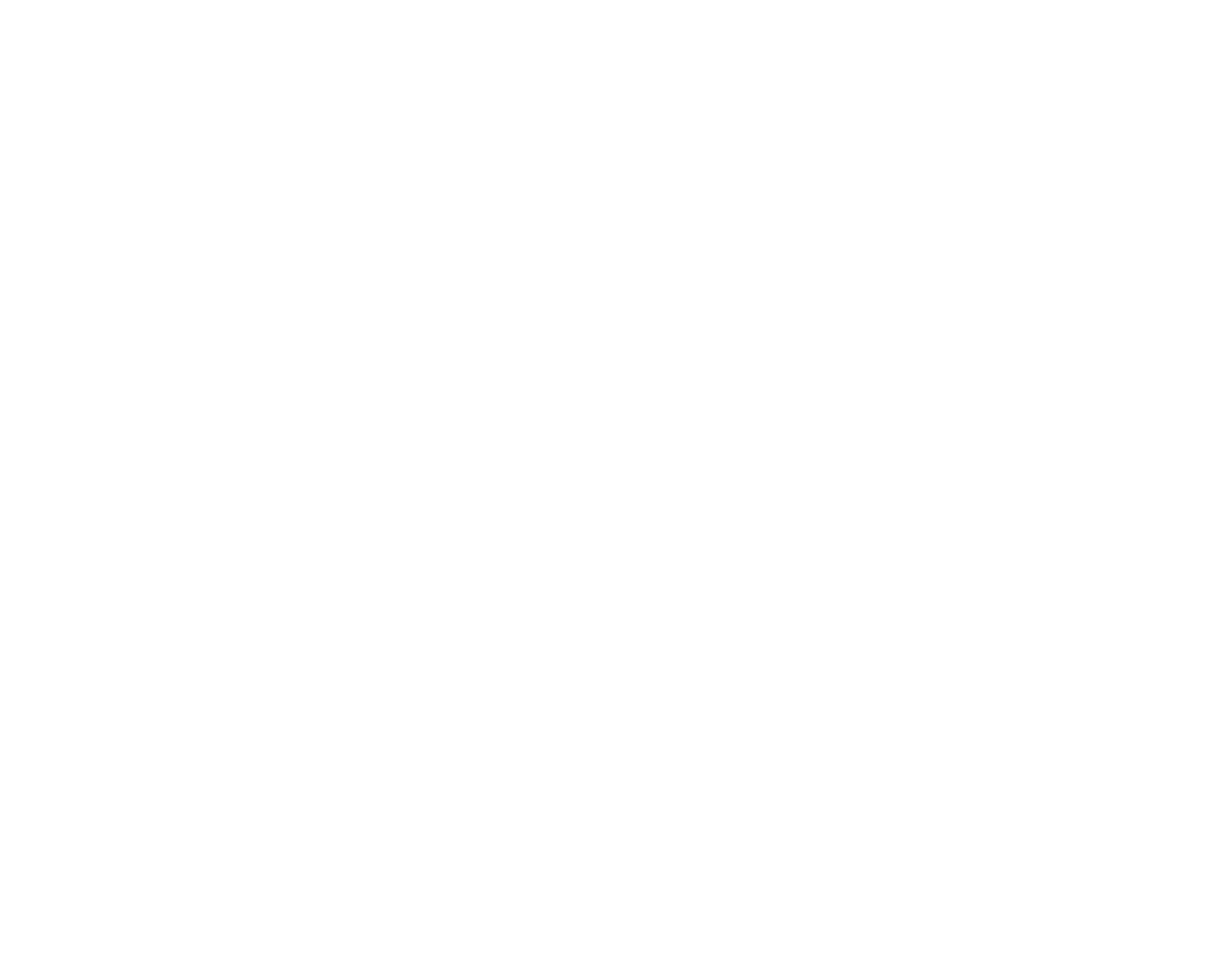
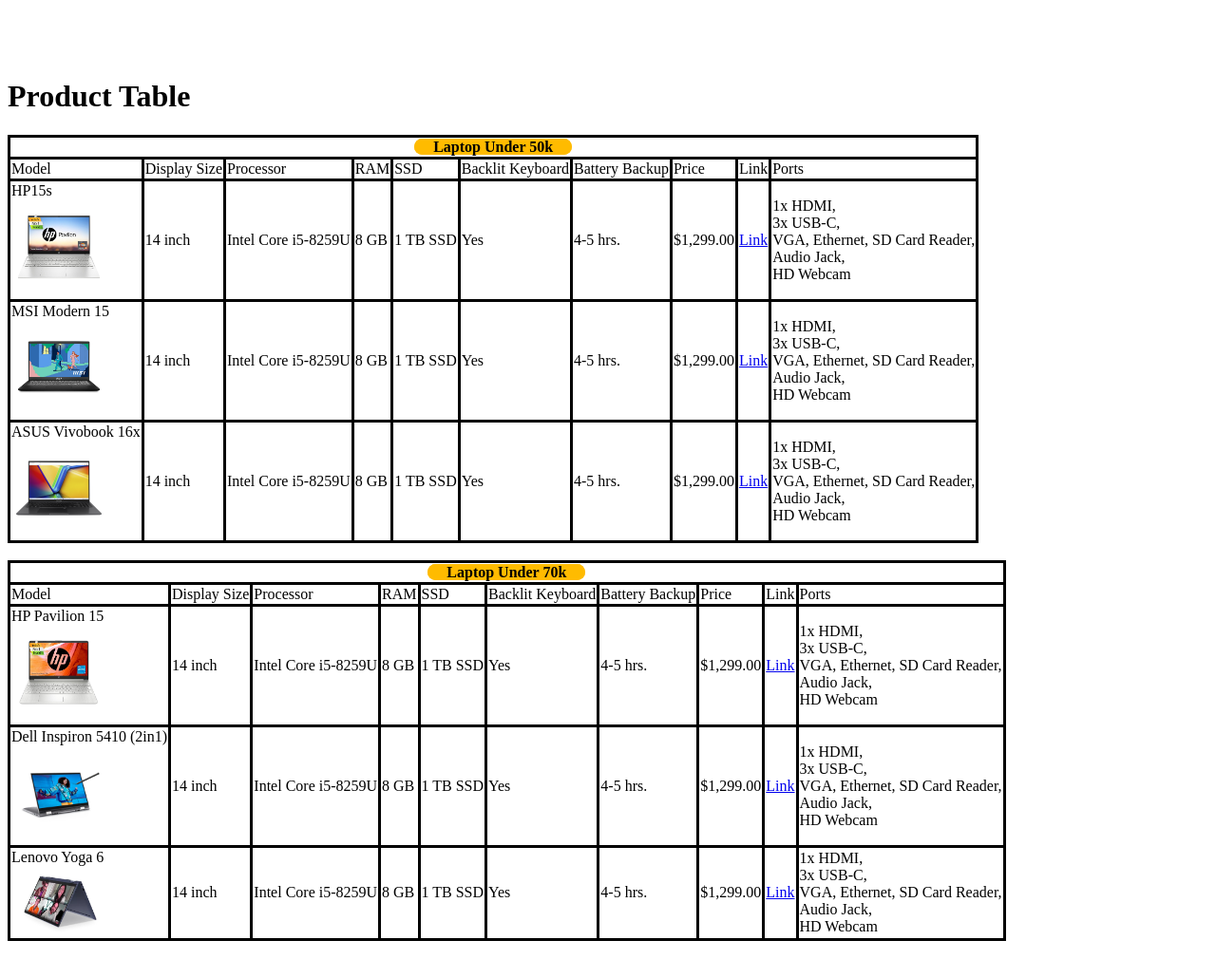
Before and after one commit to username-8/Full-stack-Journey, a website: page Oranium Tech/front end/TASK/2_product_table.html in a window 1280 px wide. Shown: the whole page at 95% size. Before the commit the page ends 800 px from the top, so only its background shows below. Drawn offline with Linux system fonts and the light colour scheme.

Commit message:
product table, i LLMed the detils

```diff
--- a/Oranium Tech/front end/TASK/2_product_table.html
+++ b/Oranium Tech/front end/TASK/2_product_table.html
@@ -0,0 +1,156 @@
+<!DOCTYPE html>
+<html lang="en">
+<head>
+    <meta charset="UTF-8">
+    <meta name="viewport" content="width=device-width, initial-scale=1.0">
+    <title>Product Tale</title>
+    <style>
+        table, tr, td {
+            border-collapse: collapse;
+            border: 3px solid black;
+            width: "50%";
+            padding:"10px"
+        }
+        span {
+            background-color: rgb(255, 187, 0);
+            color: black;
+            border-radius: 20px;
+            border-left: 20px solid rgb(255, 187, 0);
+            border-right: 20px solid rgb(255, 187, 0)
+        }
+        th {
+            text-align: center;
+        }
+    </style>
+</head>
+<body>
+<br>
+<br>
+<br>
+    <h1>Product Table</h1>
+        <table>
+            <th colspan="10"> <span>Laptop Under 50k </span> </th>
+            <tr>
+                <td>Model</td>
+                <td>Display Size</td>
+                <td>Processor</td>
+                <td>RAM</td>
+                <td>SSD</td>
+                <td>Backlit Keyboard</td>
+                <td>Battery Backup</td>
+                <td>Price</td>
+                <td>Link</td>
+                <td>Ports</td>
+            </tr>
+            <tr>
+                <td>
+                    HP15s<br>
+                    <img src="resource/hp15.jpg" alt="HP15s" width="100">
+                </td>
+                <td>14 inch</td>
+                <td>Intel Core i5-8259U</td>
+                <td>8 GB</td>
+                <td>1 TB SSD</td>
+                <td>Yes</td>
+                <td>4-5 hrs.</td>
+                <td>$1,299.00</td>
+                <td><a href="https://www.amazon.com/HP-15s-TouchSmart-Notebook-i5-8259U/dp/B07P64YK3D">Link</a></td>
+                <td> 1x HDMI, <br> 3x USB-C, <br> VGA, Ethernet, SD Card Reader, <br> Audio Jack, <br> HD Webcam</td>
+            </tr>
+            <tr>
+                <td>
+                    MSI Modern 15<br>
+                    <img src="resource/MSIModern15.jpg" alt="MSI Modern 15" width="100">
+                </td>
+                <td>14 inch</td>
+                <td>Intel Core i5-8259U</td>
+                <td>8 GB</td>
+                <td>1 TB SSD</td>
+                <td>Yes</td>
+                <td>4-5 hrs.</td>
+                <td>$1,299.00</td>
+                <td><a href="https://www.amazon.com/MSI-Modern-Notebook-i5-8259U-14AC0/dp/B07P64YK3D">Link</a></td>
+                <td> 1x HDMI, <br> 3x USB-C, <br> VGA, Ethernet, SD Card Reader, <br> Audio Jack, <br> HD Webcam</td>
+            </tr>
+            <tr>
+                <td>
+                    ASUS Vivobook 16x<br>
+                    <img src="resource/ASUSVivobook16.png" alt="ASUS Vivobook16x" width="100">
+                </td>
+                <td>14 inch</td>
+                <td>Intel Core i5-8259U</td>
+                <td>8 GB</td>
+                <td>1 TB SSD</td>
+                <td>Yes</td>
+                <td>4-5 hrs.</td>
+                <td>$1,299.00</td>
+                <td><a href="https://www.amazon.com/MSI-Modern-Notebook-i5-8259U-14AC0/dp/B07P64YK3D">Link</a></td>
+                <td> 1x HDMI, <br> 3x USB-C, <br> VGA, Ethernet, SD Card Reader, <br> Audio Jack, <br> HD Webcam</td>
+            </tr>
+        </table>
+    <br>
+        <table>
+            <th colspan="10"> <span>Laptop Under 70k </span> </th>
+                <tr>
+                    <td>Model</td>
+                    <td>Display Size</td>
+                    <td>Processor</td>
+                    <td>RAM</td>
+                    <td>SSD</td>
+                    <td>Backlit Keyboard</td>
+                    <td>Battery Backup</td>
+                    <td>Price</td>
+                    <td>Link</td>
+                    <td>Ports</td>
+                </tr>
+                <tr>
+                    <td>
+                        HP Pavilion 15<br>
+                        <img src="resource/HP15s.jpg" alt="HP15s" width="100">
+                    </td>
+                    <td>14 inch</td>
+                    <td>Intel Core i5-8259U</td>
+                    <td>8 GB</td>
+                    <td>1 TB SSD</td>
+                    <td>Yes</td>
+                    <td>4-5 hrs.</td>
+                    <td>$1,299.00</td>
+                    <td><a href="https://www.amazon.com/MSI-Modern-Notebook-i5-8259U-14AC0/dp/B07P64YK3D">Link</a></td>
+                    <td> 1x HDMI, <br> 3x USB-C, <br> VGA, Ethernet, SD Card Reader, <br> Audio Jack, <br> HD Webcam</td>
+                </tr>
+                <tr>
+                    <td>
+                        Dell Inspiron 5410 (2in1)<br>
+                        <img src="resource/dellinspiron5410.jpg" alt="DellInspiron5410" width="100">
+                    </td>
+                    <td>14 inch</td>
+                    <td>Intel Core i5-8259U</td>
+                    <td>8 GB</td>
+                    <td>1 TB SSD</td>
+                    <td>Yes</td>
+                    <td>4-5 hrs.</td>
+                    <td>$1,299.00</td>
+                    <td><a href="https://www.amazon.com/MSI-Modern-Notebook-i5-8259U-14AC0/dp/B07P64YK3D">Link</a></td>
+                    <td> 1x HDMI, <br> 3x USB-C, <br> VGA, Ethernet, SD Card Reader, <br> Audio Jack, <br> HD Webcam</td>
+                </tr>
+                <tr>
+                    <td>
+                        Lenovo Yoga 6<br>
+                        <img src="resource/yoga6.webp" alt="LenovoYoga6" width="100">
+                    </td>
+                    <td>14 inch</td>
+                    <td>Intel Core i5-8259U</td>
+                    <td>8 GB</td>
+                    <td>1 TB SSD</td>
+                    <td>Yes</td>
+                    <td>4-5 hrs.</td>
+                    <td>$1,299.00</td>
+                    <td><a href="https://www.amazon.com/MSI-Modern-Notebook-i5-8259U-14AC0/dp/B07P64YK3D">Link</a></td>
+                    <td> 1x HDMI, <br> 3x USB-C, <br> VGA, Ethernet, SD Card Reader, <br> Audio Jack, <br> HD Webcam</td>
+                </tr>
+        </table>
+    <br>
+    <br>
+    <br>
+</body>
+</html>
```
Also changed, not shown: index.html (+0 -1 lines), Oranium Tech/front end/TASK/resource/ASUSVivobook16.png (added), Oranium Tech/front end/TASK/resource/HP15s.jpg (added), Oranium Tech/front end/TASK/resource/MSIModern15.jpg (added), Oranium Tech/front end/TASK/resource/dellinspiron5410.jpg (added), Oranium Tech/front end/TASK/resource/hp15.jpg (added), Oranium Tech/front end/TASK/resource/yoga6.webp (added).
